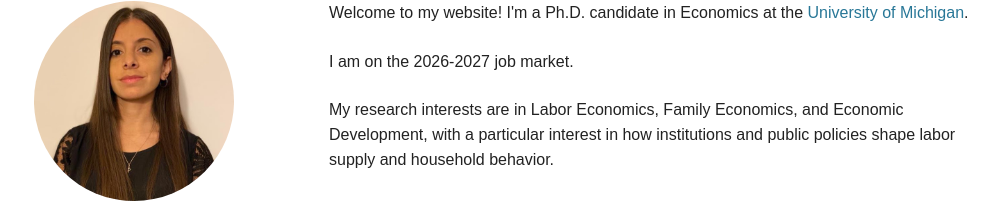
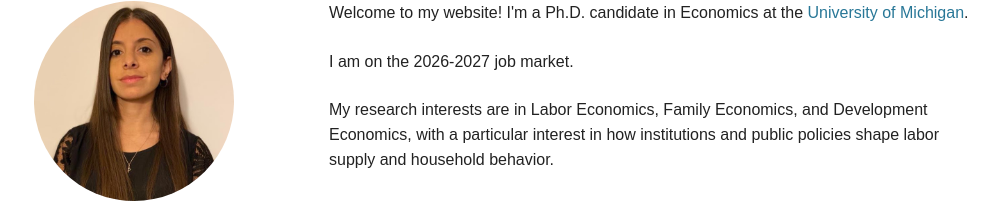
Before and after one commit to paulalopezv/Site, a Next.js app: page / in a window 1280 px wide. Shown: the part 150-367 px from the top of the page, without its empty margins (136-1139 px from the left). Built offline with nearby package versions, Linux system fonts and the light colour scheme.

Commit message:
Rename research interest to Development Economics
Co-Authored-By: Claude Sonnet 5 <noreply@anthropic.com>

```diff
--- a/app/page.tsx
+++ b/app/page.tsx
@@ -22,7 +22,7 @@ export default function Home() {
         <p>I am on the 2026-2027 job market.</p>
         <p>
           My research interests are in Labor Economics, Family Economics, and
-          Economic Development, with a particular interest in how institutions
+          Development Economics, with a particular interest in how institutions
           and public policies shape labor supply and household behavior.
         </p>
       </section>
```
